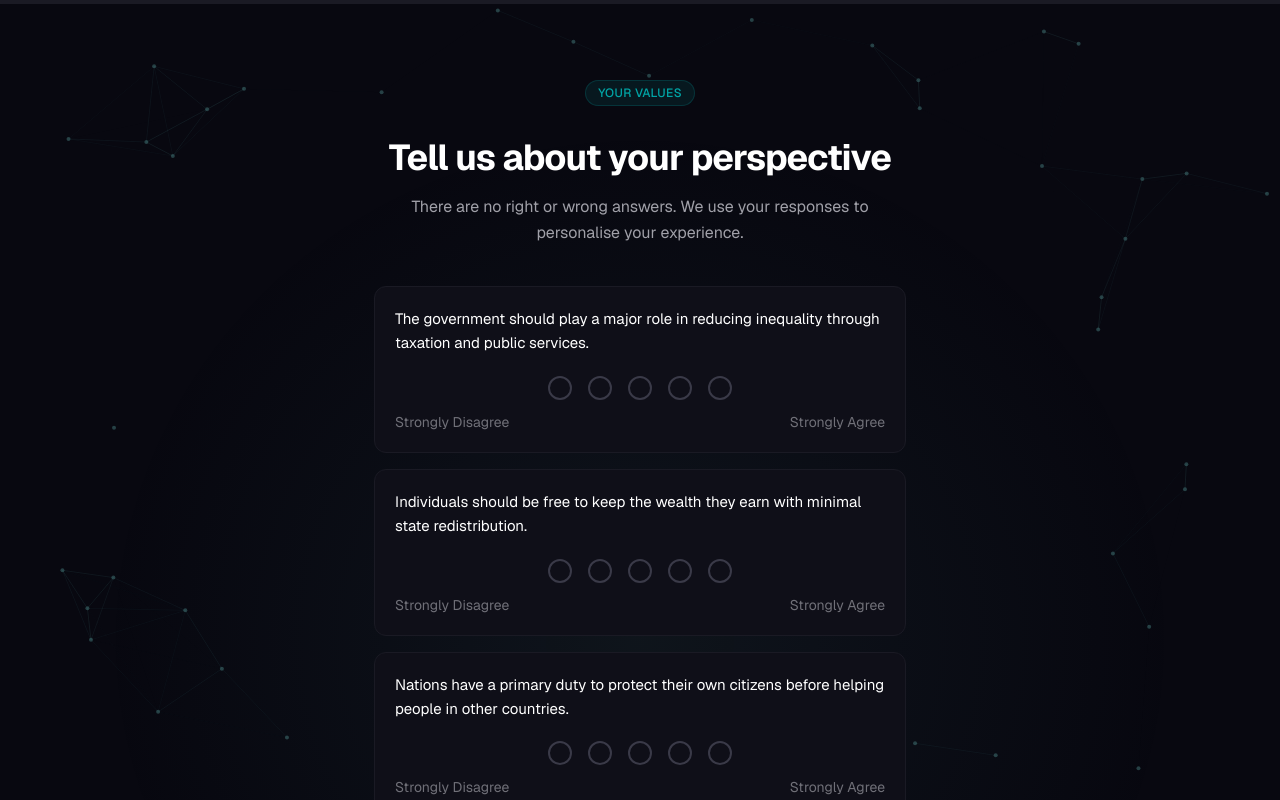
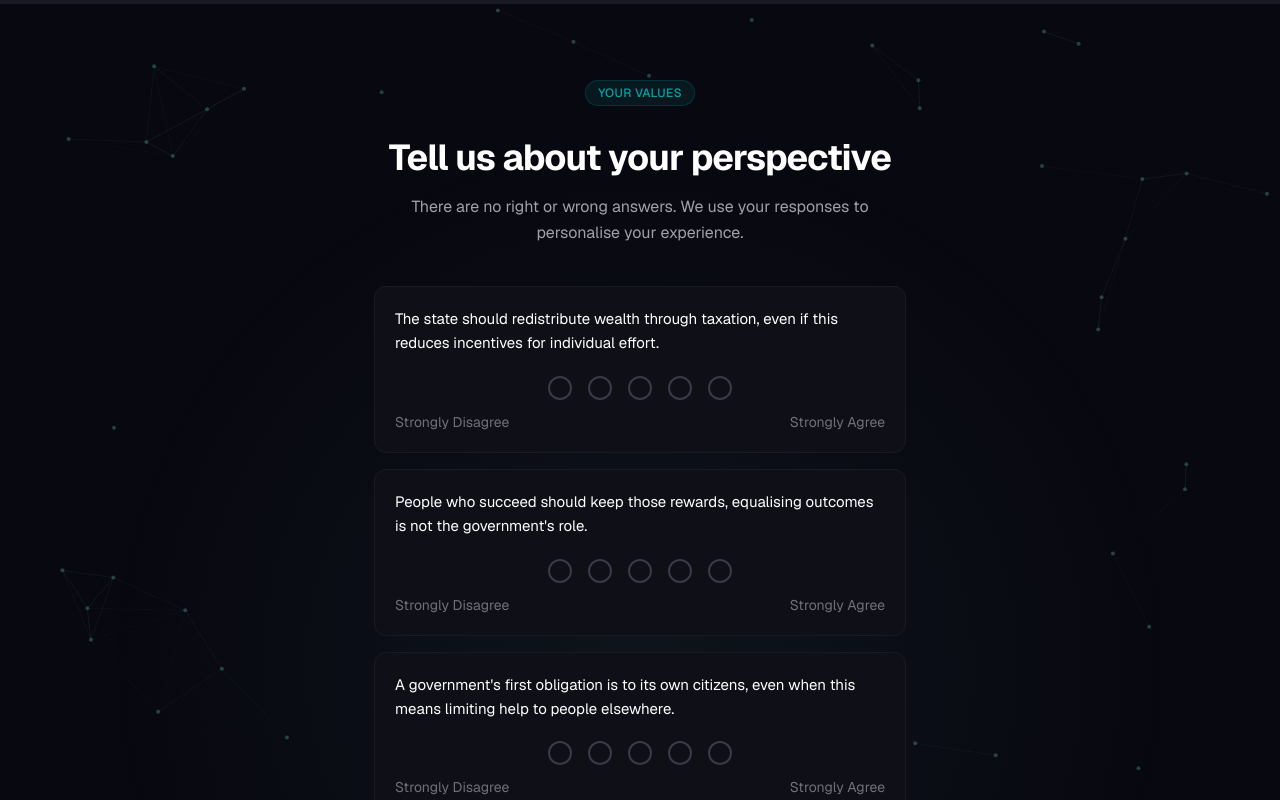
Before and after one commit to willjgriff/llm-pluralism-web, a Next.js app: page / in a window 1280 px wide. Both pictures are taken after a click on the button "Start". Shown: the top 800 px of the page. Built offline with nearby package versions, Linux system fonts and the light colour scheme; no server answers.

Commit message:
Update value questions to be more discriminating

```diff
--- a/components/views/questionnaire-view.tsx
+++ b/components/views/questionnaire-view.tsx
@@ -3,15 +3,16 @@
 import { useState } from "react"
 import { Button } from "@/components/ui/button"
 
+
 const questions = [
-  "The government should play a major role in reducing inequality through taxation and public services.",
-  "Individuals should be free to keep the wealth they earn with minimal state redistribution.",
-  "Nations have a primary duty to protect their own citizens before helping people in other countries.",
-  "Open borders and freedom of movement are broadly good for humanity.",
-  "AI development should be slowed until we better understand the risks.",
-  "The benefits of technological progress strongly outweigh the risks.",
-  "Religious beliefs and institutions should play an active role in public life and policy.",
-  "Public life and policy should be guided by evidence and secular values, not religious belief.",
+  "The state should redistribute wealth through taxation, even if this reduces incentives for individual effort.",
+  "People who succeed should keep those rewards, equalising outcomes is not the government's role.",
+  "A government's first obligation is to its own citizens, even when this means limiting help to people elsewhere.",
+  "National boundaries should not be barriers to human flourishing. People, goods and ideas benefit from moving freely.",
+  "AI is moving too fast and poses risks society isn't ready to manage, caution should come before capability.",
+  "AI's potential to solve humanity's problems is enormous, the risks of moving too slowly outweigh moving too fast.",
+  "Religious values and faith communities should help shape laws and public policy. Society loses something essential without them.",
+  "Laws and policy should be based on evidence and reasoning any citizen can evaluate, faith should remain private.",
 ]
 
 interface QuestionnaireViewProps {
```
